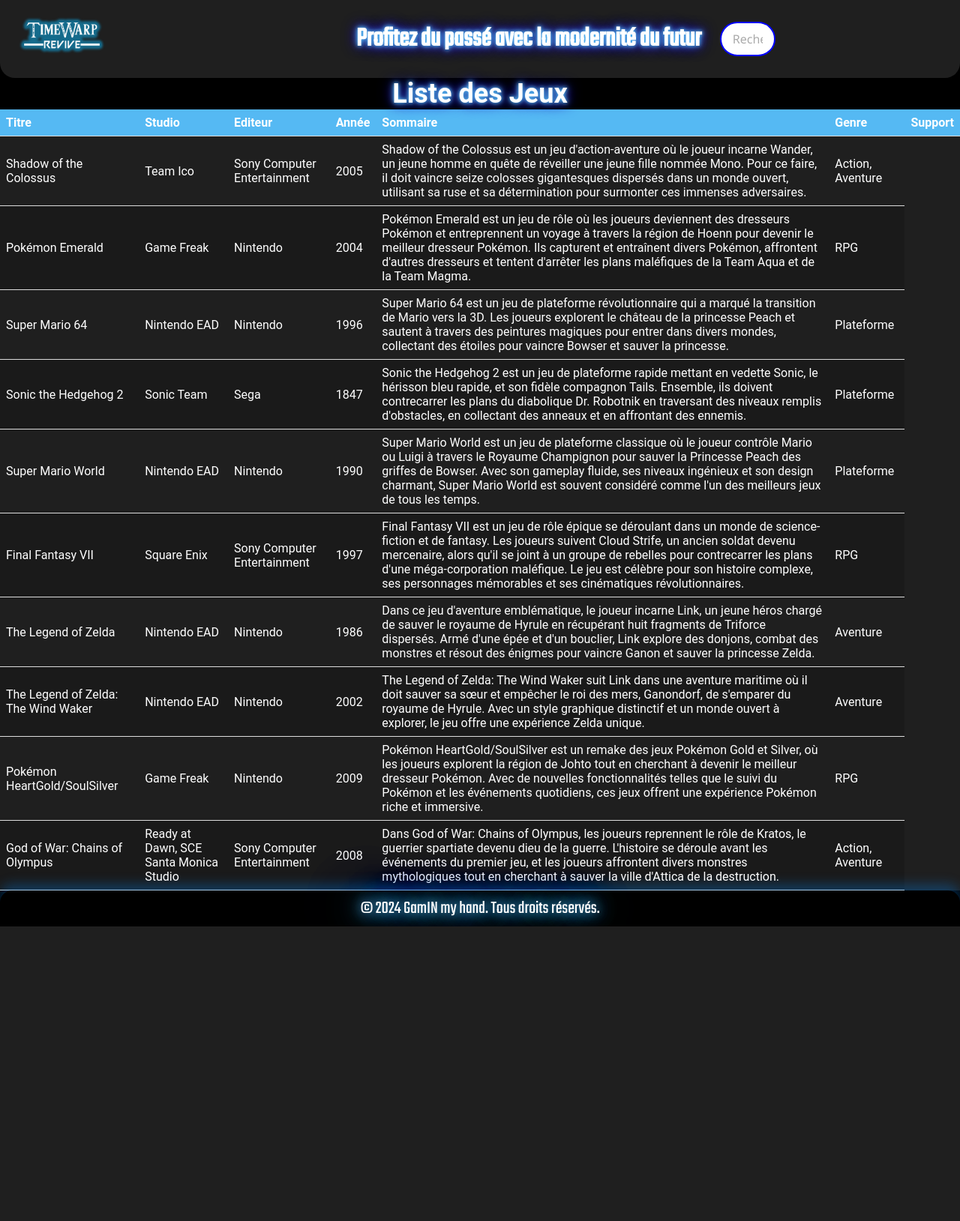
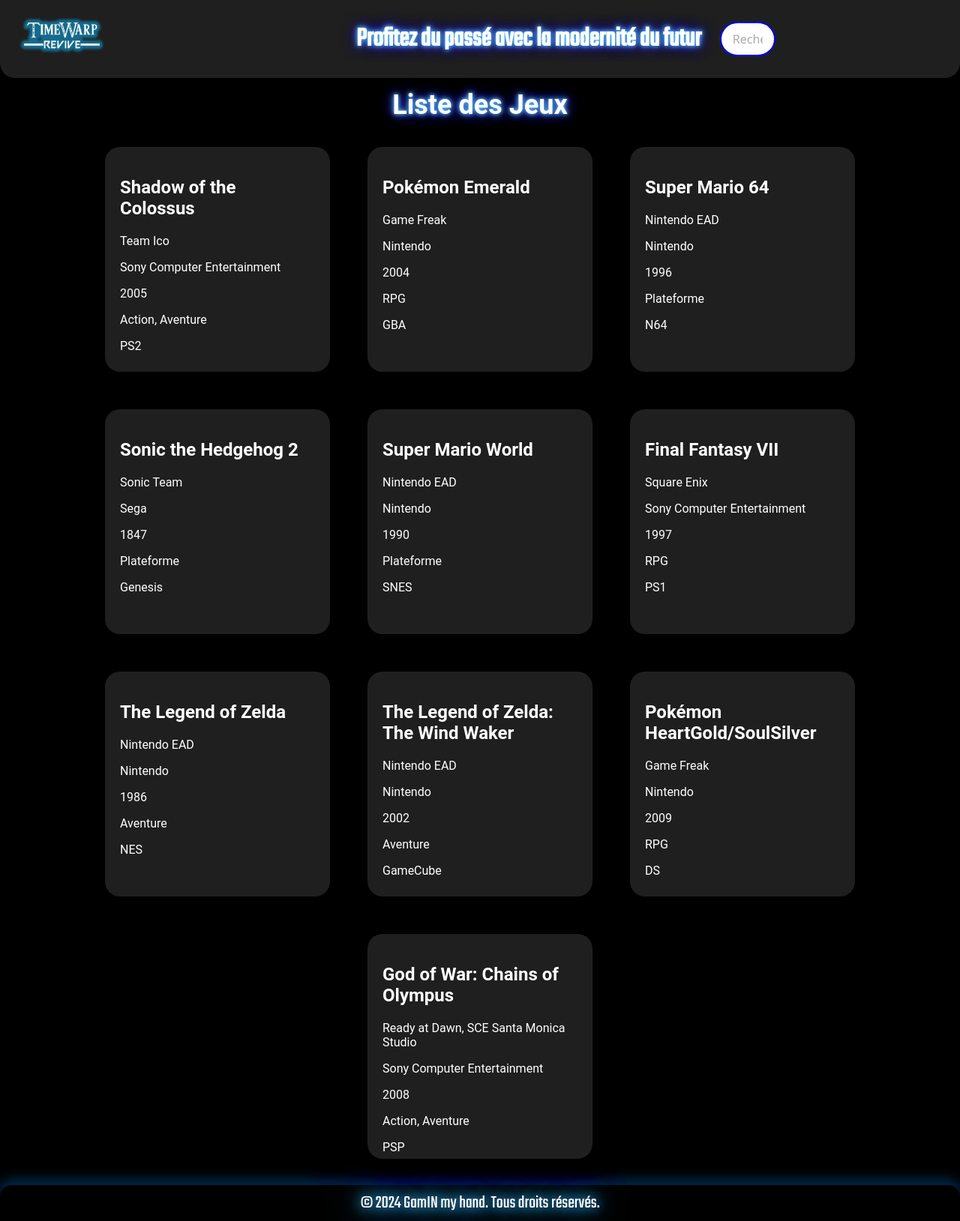
Before and after one commit to Shanskyn/projet-js, a PHP site: page /consultation in a window 1280 px wide. Shown: the whole page at 75% size. Before the commit the page ends 1236 px from the top, so only its background shows below. Run offline with PHP 8.4, Linux system fonts and the light colour scheme; data comes from the database, SQL or seed files in the repository.

Commit message:
consultation CSS

```diff
--- a/assets/css/consultation.css
+++ b/assets/css/consultation.css
@@ -13,7 +13,7 @@
     font-size: 36px;
     color: #fff; /* Texte blanc */
     text-shadow: 0 0 5px #55b9f3, 0 0 10px #55b9f3, 0 0 15px #1f08b1, 0 0 20px #1f08b1;
-    text-align: center ;
+    text-align: center;
 }
 
 
@@ -29,29 +29,29 @@
 }
 
 li a {
-    color: #55b9f3; /* Texte bleu vif */
+    color: #55b9f3;
     text-decoration: none;
     font-weight: bold;
     transition: color 0.3s ease;
 }
 
 a:hover {
-    color: #fff; /* Texte blanc au survol */
+    color: #fff;
 }
 
 .container {
-    background-color: #1f1f1f; /* Fond sombre */
+    background-color: #1f1f1f;
     padding: 20px;
     margin: 20px;
     border-radius: 20px;
-    box-shadow: 0 0 20px rgba(0, 0, 0, 0.5); /* Ombre plus prononcée */
+    box-shadow: 0 0 20px rgba(0, 0, 0, 0.5);
 }
 
 table {
     width: 100%;
     border-collapse: collapse;
-    background-color: #1f1f1f; /* Fond sombre */
-    color: #fff; /* Texte blanc */
+    background-color: #1f1f1f;
+    color: #fff;
 }
 
 th, td {
@@ -61,20 +61,20 @@
 }
 
 th {
-    background-color: #55b9f3; /* Fond header bleu vif */
+    background-color: #55b9f3;
     color: white;
 }
 
 tr:nth-child(even) {
-    background-color: #1a1a1a; /* Fond sombre */
+    background-color: #1a1a1a;
 }
 
 tr:hover {
-    background-color: #333; /* Fond sombre plus foncé au survol */
+    background-color: #333;
 }
 
 table button {
-    background-color: #55b9f3; /* Fond bouton bleu vif */
+    background-color: #55b9f3;
     color: white;
     border: none;
     padding: 8px 12px;
@@ -85,12 +85,12 @@
 }
 
 table button:hover {
-    background-color: #1f08b1; /* Fond bouton sombre au survol */
+    background-color: #1f08b1;
 }
 
 .open-modal {
     text-decoration: none;
-    background-color: #55b9f3; /* Fond bouton bleu vif */
+    background-color: #55b9f3;
     color: white;
     border: none;
     padding: 8px 12px;
@@ -100,5 +100,68 @@
 }
 
 .open-modal:hover {
-    background-color: #1f08b1; /* Fond bouton sombre au survol */
+    background-color: #1f08b1;
 }
+
+
+.recherche {
+    margin-bottom: 15px;
+}
+
+#jeux-container {
+    display: flex;
+    flex-wrap: wrap;
+    gap: 20px;
+    justify-content: center;
+    padding: 20px;
+}
+
+.card {
+    width: 300px;
+    min-height: 300px;
+    perspective: 1000px;
+    margin: 15px; /* Ajuster ou enlever selon l'effet sur la mise en page */
+    box-sizing: border-box; /* S'assurer que padding et border sont inclus dans les dimensions */
+    position: relative; /* Nécessaire pour le positionnement absolu de card-inner */
+}
+
+.card-inner {
+    position: absolute; /* Assure un centrage parfait */
+    top: 0;
+    left: 0;
+    right: 0;
+    bottom: 0;
+    width: 100%;
+    height: 100%;
+    transition: transform 0.6s;
+    transform-style: preserve-3d;
+    box-sizing: border-box; /* S'assurer que padding et border sont inclus dans les dimensions */
+}
+
+.card:hover .card-inner {
+    transform: rotateY(180deg);
+}
+
+.card-face {
+    position: absolute;
+    top: 0;
+    left: 0;
+    width: 100%;
+    height: 100%;
+    -webkit-backface-visibility: hidden; /* Assure que le dos de la face ne soit pas visible quand elle est tournée */
+    backface-visibility: hidden;
+}
+
+.card-front,
+.card-back {
+    background-color: #1f1f1f;
+    color: #fff;
+    border-radius: 20px;
+    padding: 20px;
+    box-shadow: 0 5px 15px rgba(0, 0, 0, 0.5);
+    box-sizing: border-box; /* S'assurer que padding et border sont inclus dans les dimensions */
+}
+
+.card-back {
+    transform: rotateY(180deg);
+}
--- a/assets/css/menu.css
+++ b/assets/css/menu.css
@@ -7,6 +7,7 @@
     box-shadow: 0 10px 20px rgba(0, 0, 0, 0.3);
     display: flex;
     align-items: center;
+    margin-bottom: 15px;
 }
 
 
@@ -79,3 +80,9 @@
       font-size: 1.5rem;
     }
   }
+
+  @media (max-width: 768px) {
+    #inputRecherche{
+      display: none;
+    }
+  }
--- a/assets/js/consultation.js
+++ b/assets/js/consultation.js
@@ -1,47 +1,93 @@
+document.addEventListener("DOMContentLoaded", function() {
+    let jeuxData = []; // Pour stocker les données des jeux
+
+    // Chargement initial des données
+    fetch("/api/games").then(r => r.json()).then(jsonData => {
+        jeuxData = jsonData;
+        AfficherJeux(jeuxData);
+    });
+
+    const inputRecherche = document.getElementById('inputRecherche');
+    const selectFiltre = document.getElementById('selectFiltre');
+
+    // Écouteur d'événements pour la recherche en temps réel
+    inputRecherche.addEventListener('input', function() {
+        rechercher(inputRecherche.value, selectFiltre.value);
+    });
+});
+
+/*
+function showNone() {
+    const tableau = document.getElementById('jeux-liste');
+    const showNone = document.getElementById('showNone')
+    showNone.textContent = "Il n'y a rien dans le tableau";
+    tableau.style.display = 'none';
+}
+
+function showTab() {
+    const tableau = document.getElementById('jeux-liste');
+    const showNone = document.getElementById('showNone')
+    showNone.textContent = "";
+    tableau.style.display = '';
+}
+*/
+
+
+function rechercher(searchText) {
+    fetch("/api/games").then(r => r.json()).then(jsonData => {
+        if (searchText.trim() === "") {
+            AfficherJeux(jsonData);
+        } /*else {
+            const filteredGames = jsonData.filter(jeu => jeu['titre'].toLowerCase().includes(searchText.toLowerCase()));
+            if (filteredGames.length === 0 ) {
+                showNone()
+            } else {
+                showTab();
+                AfficherJeux(filteredGames);
+            }*/
+        else {
+            const filteredGames = jsonData.filter(jeu => jeu['titre'].toLowerCase().includes(searchText.toLowerCase()));
+            AfficherJeux(filteredGames);
+        }
+    });
+}
 
 
 function AfficherJeux(jeux) {
-
-    const insertTarget = document.querySelector('tbody')
+    const container = document.getElementById('jeux-container');
+    container.innerHTML = '';
 
     jeux.forEach(jeu => {
-        let tr = document.createElement('tr')
+        let card = document.createElement('div');
+        card.className = 'card';
 
-        let titre = document.createElement('td')
-        titre.textContent = jeu.titre
+        let cardInner = document.createElement('div');
+        cardInner.className = 'card-inner';
 
-        let annee = document.createElement('td')
-        annee.textContent = jeu.studio
+        let cardFront = document.createElement('div');
+        cardFront.className = 'card-face card-front';
+        cardFront.innerHTML = `<h2>${jeu.titre}</h2>
+                               <p>${jeu.studio}</p>
+                               <p>${jeu.editeur}</p>
+                               <p>${jeu.annee}</p>
+                               <p>${jeu.genre}</p>
+                               <p>${jeu.support}</p>`;
 
-        let support = document.createElement('td')
-        support.textContent = jeu.support
+        let cardBack = document.createElement('div');
+        cardBack.className = 'card-face card-back';
+        cardBack.innerHTML = `<p>${jeu.sommaire}</p>`;
 
-        let studio = document.createElement('td')
-        studio.textContent = jeu.editeur
+        cardInner.appendChild(cardFront);
+        cardInner.appendChild(cardBack);
+        card.appendChild(cardInner);
 
-        let editeur = document.createElement('td')
-        editeur.textContent = jeu.annee
+        container.appendChild(card);
+    });
+}
 
-        let sommaire = document.createElement('td')
-        sommaire.textContent = jeu.sommaire
 
-        let genre = document.createElement('td')
-        genre.textContent = jeu.genre
+const inputRecherche = document.getElementById('inputRecherche');
 
-        tr.appendChild(titre)
-        tr.appendChild(annee)
-        tr.appendChild(studio)
-        tr.appendChild(editeur)
-        tr.appendChild(sommaire)
-        tr.appendChild(genre)
-
-        insertTarget.appendChild(tr)
-    })
-}
-document.addEventListener("DOMContentLoaded", function() {
-    fetch("/api/games").then(r => {
-        return r.json()
-    }).then(jsonData => {
-        AfficherJeux(jsonData)
-    })
-})
+inputRecherche.addEventListener('input', function() {
+    rechercher(inputRecherche.value);
+});
--- a/views/consultation.php
+++ b/views/consultation.php
@@ -8,29 +8,15 @@
 </head>
 <body>
 
-
 <?php
 require("menu.html")
 ?>
 
 <div id="container">
     <h1>Liste des Jeux</h1>
-    <table id="jeux-liste">
-        <thead>
-        <tr>
-            <th id="titre">Titre</th>
-            <th id="studio">Studio</th>
-            <th id="editeur">Editeur</th>
-            <th id="annee">Année</th>
-            <th id="sommaire">Sommaire</th>
-            <th id="genre">Genre</th>
-            <th id="support">Support</th>
-        </tr>
-        </thead>
-        <tbody>
-
-        </tbody>
-    </table>
+    <div id="jeux-container">
+        <!-- Les cartes de jeux seront injectées par JavaScript -->
+    </div>
     <script src="../assets/js/consultation.js"></script>
 </div>
 </body>
```
Also changed, not shown: assets/css/404.css (+16 -80 lines), views/404.php (+9 -40 lines), views/test.php (deleted, +0 -16 lines).
